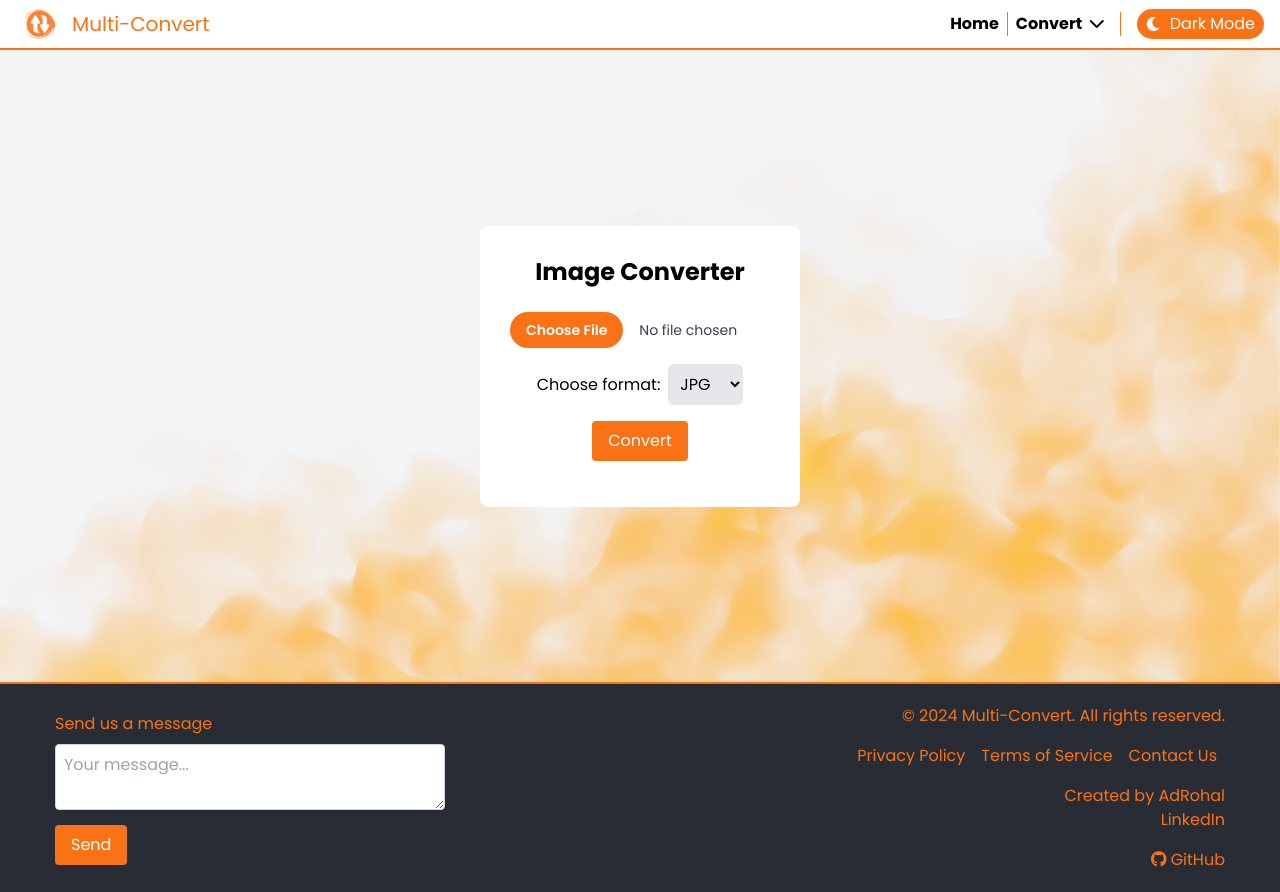
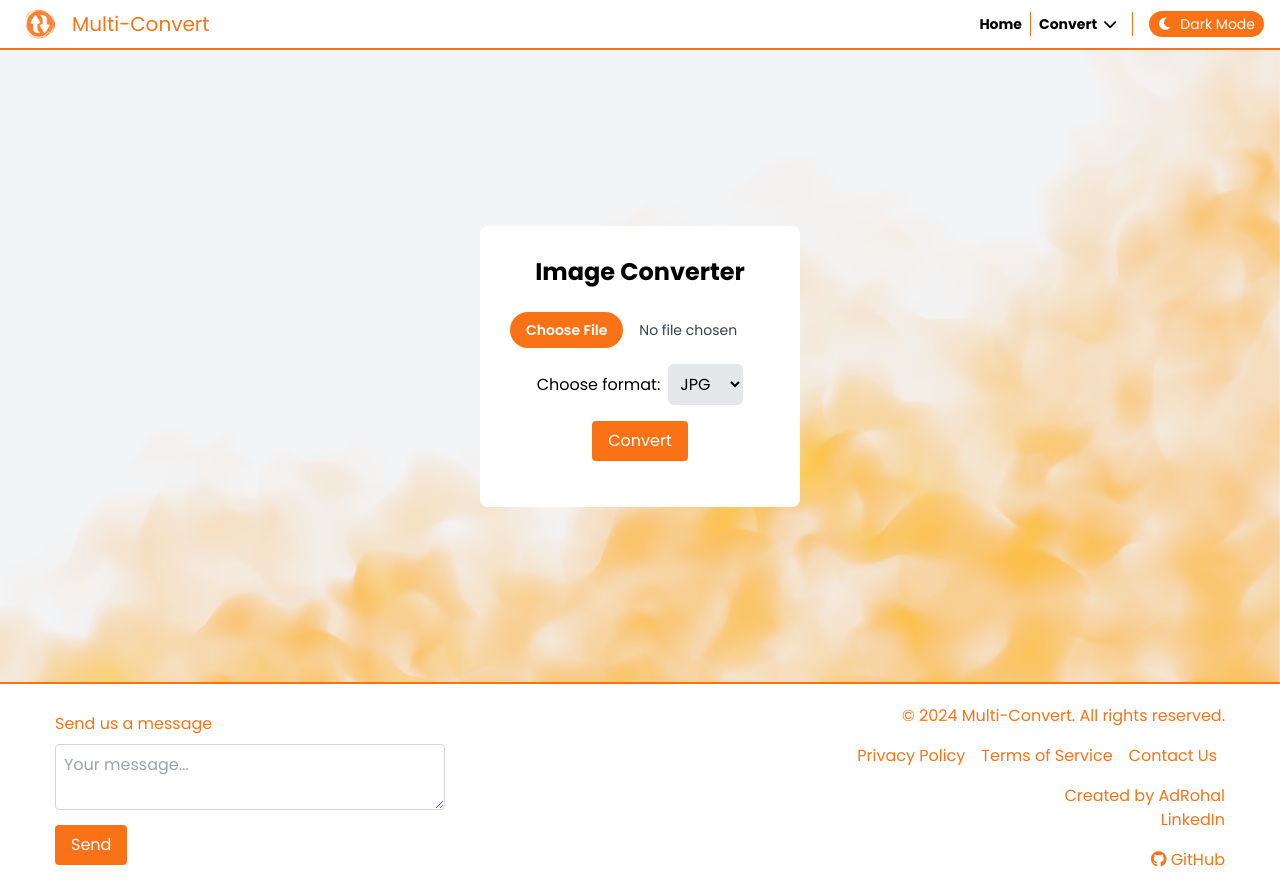
Before and after one commit to AdRohal/MultiConvert, a React (Create React App) app: page /convert-images in a window 1280 px wide. Built offline with nearby package versions, Linux system fonts and the light colour scheme.

Commit message:
Project V1.7.8: Fixing the Light Mode for Footer

```diff
--- a/src/Footer.css
+++ b/src/Footer.css
@@ -17,8 +17,17 @@ body {
 }
 
 .footer {
-  background-color: rgb(40 44 52);
   padding: 20px 0;
+}
+
+.footer.dark-mode {
+  background-color: #1a202c; /* Tailwind's gray-900 */
+  color: #a0aec0; /* Tailwind's gray-400 */
+}
+
+.footer.light-mode {
+  background-color: #f7fafc; /* Tailwind's gray-100 */
+  color: #2d3748; /* Tailwind's gray-800 */
 }
 
 .container {
@@ -32,7 +41,6 @@ ul {
 
 .footer-col h4 {
   font-size: 18px;
-  color: #FFF;
   text-transform: capitalize;
   margin-bottom: 15px;
   font-weight: 500;
@@ -54,7 +62,6 @@ ul {
 }
 
 .footer-col ul li a {
-  color: #DDD;
   display: block;
   font-size: 1rem;
   font-weight: 300;
@@ -64,13 +71,10 @@ ul {
 }
 
 .footer-col ul li a:hover {
-  color: #FFF;
   padding-left: 7px;
 }
 
 .footer-col .social-links a {
-  color: #FFF;
-  background-color: rgba(255, 255, 255, 0.2);
   display: inline-block;
   height: 40px;
   width: 40px;
--- a/src/Header.jsx
+++ b/src/Header.jsx
@@ -28,7 +28,7 @@ const Header = ({ darkMode, toggleDarkMode }) => {
         <span className="text-orange-500 text-xl ml-2">Multi-Convert</span>
       </div>
       <div className="flex items-center">
-        <nav className="flex items-center">
+        <nav className="flex items-center text-sm">
           <a href="/" className="font-bold">Home</a>
           <div className="h-6 border-l border-orange-500 mx-2"></div>
           <div className="relative" ref={dropdownRef}>
@@ -37,14 +37,14 @@ const Header = ({ darkMode, toggleDarkMode }) => {
             </button>
             <div className={`absolute bg-white shadow-md mt-4 border border-orange-500 ${dropdownOpen ? 'block' : 'hidden'}`} style={{ marginLeft: '-90px', width: '21rem' }}>
               <div className="flex flex-wrap">
-                <a href="/convert-document" className="block w-1/2 px-4 py-2 hover:bg-gray-100 border-r border-orange-500">Convert Document</a>
-                <a href="/convert-images" className="block w-1/2 px-4 py-2 hover:bg-gray-100">Convert Images</a>
+                <a href="/convert-document" className="block w-1/2 px-4 py-2 hover:bg-gray-100 border-r border-orange-500 text-sm">Convert Document</a>
+                <a href="/convert-images" className="block w-1/2 px-4 py-2 hover:bg-gray-100 text-sm">Convert Images</a>
               </div>
             </div>
           </div>
           <div className="h-6 border-l border-orange-500 mx-4"></div>
         </nav>
-        <button className="bg-orange-500 text-white px-4 py-2 ml-4 flex items-center justify-center rounded-full" style={{ marginLeft: '0px', paddingTop: '3px', paddingBottom: '3px', paddingRight: '9px', paddingLeft: '9px' }} onClick={toggleDarkMode}>
+        <button className="bg-orange-500 text-white px-4 py-2 ml-4 flex items-center justify-center rounded-full text-sm" style={{ marginLeft: '0px', paddingTop: '3px', paddingBottom: '3px', paddingRight: '9px', paddingLeft: '9px' }} onClick={toggleDarkMode}>
           {darkMode ? (
             <>
               <i className="fas fa-sun mr-2"></i> Light Mode
```
